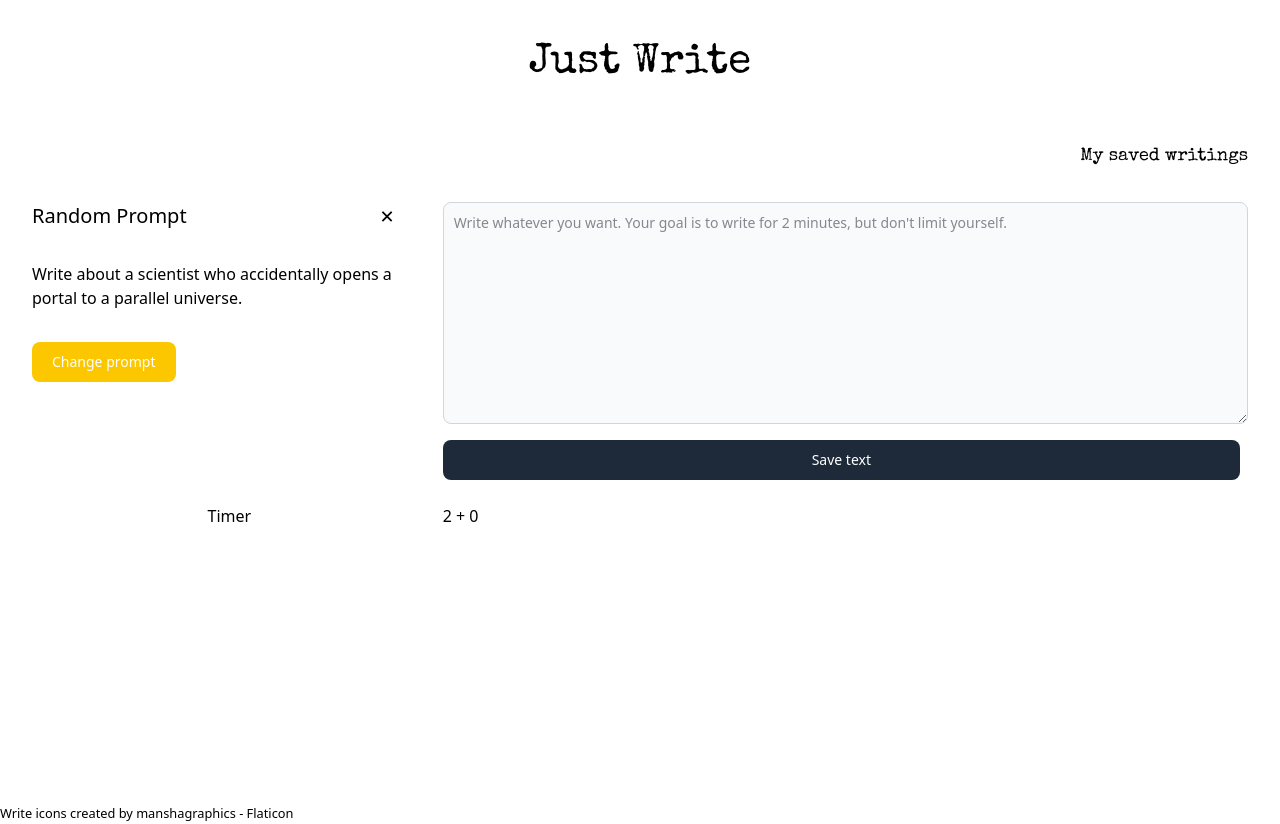
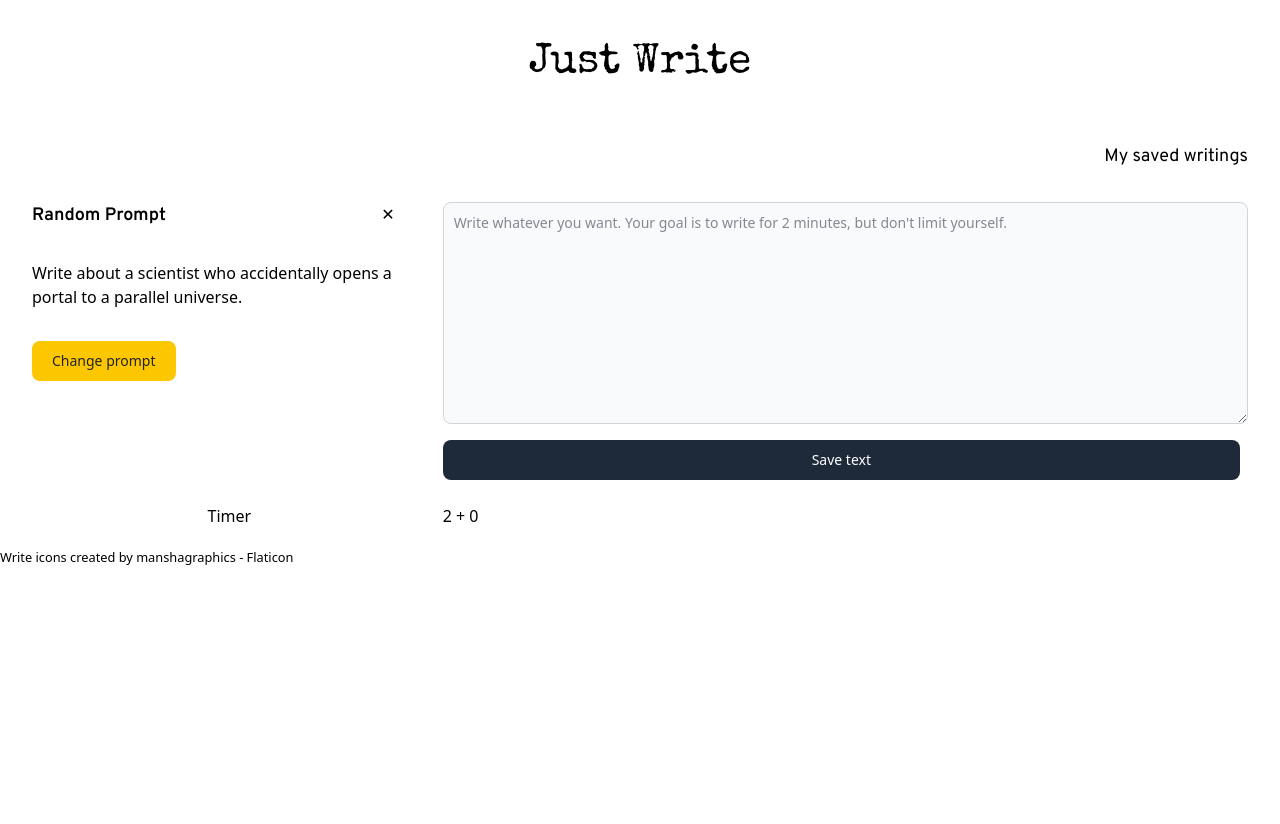
Before and after one commit to ofedchen/just-write, a Vue app: page / in a window 1280 px wide. After the commit the page ends 800 px from the top, so only its background shows below. Built offline with nearby package versions, Linux system fonts and the light colour scheme; data requests are answered from the project's data file.

Commit message:
fixed styling, vh and fonts

```diff
--- a/index.html
+++ b/index.html
@@ -7,7 +7,7 @@
     <link href="/public/quill-pen.png" rel="icon" />
   </head>
   <body>
-    <div id="app" class="h-screen"></div>
+    <div id="app" class="min-h-full"></div>
     <a style="font-size: 0.8rem;" href="https://www.flaticon.com/free-icons/write" title="write icons">Write icons created by manshagraphics - Flaticon</a>
     <script src="/src/main.js" type="module"></script>
   </body>
--- a/src/App.vue
+++ b/src/App.vue
@@ -8,7 +8,7 @@ import HamburgerMenu from "./components/HamburgerMenu.vue"
     <h1 class="font-[Special_Elite] text-[42px] text-center py-8">Just Write</h1>
   </RouterLink>
   <RouterLink to='/savedtexts'>
-    <h2 class="font-[Special_Elite] text-[18px] text-right py-4 px-8">My saved writings</h2>
+    <h2 class="font-[Overpass] text-[18px] text-right py-4 px-8">My saved writings</h2>
   </RouterLink>
   <nav>
     <!-- <HamburgerMenu /> -->
@@ -17,6 +17,6 @@ import HamburgerMenu from "./components/HamburgerMenu.vue"
 </template>
 
 <style>
-@import url("https://fonts.googleapis.com/css2?family=Special+Elite&display=swap");
+@import url('https://fonts.googleapis.com/css2?family=Overpass:ital,wght@0,100..900;1,100..900&family=Special+Elite&display=swap');
 @import "tailwindcss";
 </style>
--- a/src/components/PromptGenerator.vue
+++ b/src/components/PromptGenerator.vue
@@ -21,11 +21,11 @@ function hidePrompt() {
 
 <template>
   <div v-show="!hidden" class="relative">
-    <h2 class="text-xl">Random Prompt</h2>
-    <span class="text-lg p-8 cursor-pointer absolute -top-8 right-0" @click="hidePrompt">&#x2715</span>
+    <h2 class="font-[Overpass] text-[18px] font-semibold">Random Prompt</h2>
+    <span class="p-8 cursor-pointer absolute -top-8 right-0" @click="hidePrompt">&#x2715</span>
     <p class="py-8">{{ currentPrompt }}</p>
     <button @click="newPrompt"
-      class="focus:outline-none text-white bg-yellow-400 hover:bg-yellow-500 focus:ring-4 focus:ring-yellow-300 font-medium rounded-lg text-sm px-5 py-2.5 me-2 mb-2 dark:focus:ring-yellow-900">Change
+      class="focus:outline-none text-[#212427] bg-yellow-400 hover:bg-yellow-500 focus:ring-2 focus:ring-yellow-300 font-medium rounded-lg text-sm px-5 py-2.5 me-2 mb-2 cursor-pointer">Change
       prompt</button>
   </div>
 </template>
--- a/src/components/Textfield.vue
+++ b/src/components/Textfield.vue
@@ -34,7 +34,7 @@ function saveText() {
       </textarea>
         </div>
         <button type="submit" severity="secondary" label="Save text"
-            class="px-5 py-2.5 text-sm font-medium text-white bg-gray-800 hover:bg-gray-900 focus:outline-none focus:ring-4 focus:ring-gray-300 font-medium rounded-lg text-sm px-5 py-2.5 me-2 mb-2 dark:bg-gray-800 dark:hover:bg-gray-700 dark:focus:ring-gray-700 dark:border-gray-700">
+            class="px-5 py-2.5 text-sm font-medium text-white bg-gray-800 hover:bg-gray-900 focus:outline-none focus:ring-4 focus:ring-gray-300 font-medium rounded-lg text-sm px-5 py-2.5 me-2 mb-2 cursor-pointer">
             Save text
         </button>
     </form>
--- a/src/views/MySavedTexts.vue
+++ b/src/views/MySavedTexts.vue
@@ -15,7 +15,7 @@ onMounted(() => {
 
 <template>
     <div class="container mx-auto px-4 py-4" v-for="text in savedTexts">
-        <h2>Writing prompt: <span>{{ text.prompt }} </span></h2>
+        <h2 class="font-[Overpass] text-[18px] font-semibold">Writing prompt: <span>{{ text.prompt }} </span></h2>
         <h3>Date: {{ text.date }} </h3>
         <p>{{ text.text }}</p>
         <!-- ADD Functionality to edit and show short version and expand -->
```
